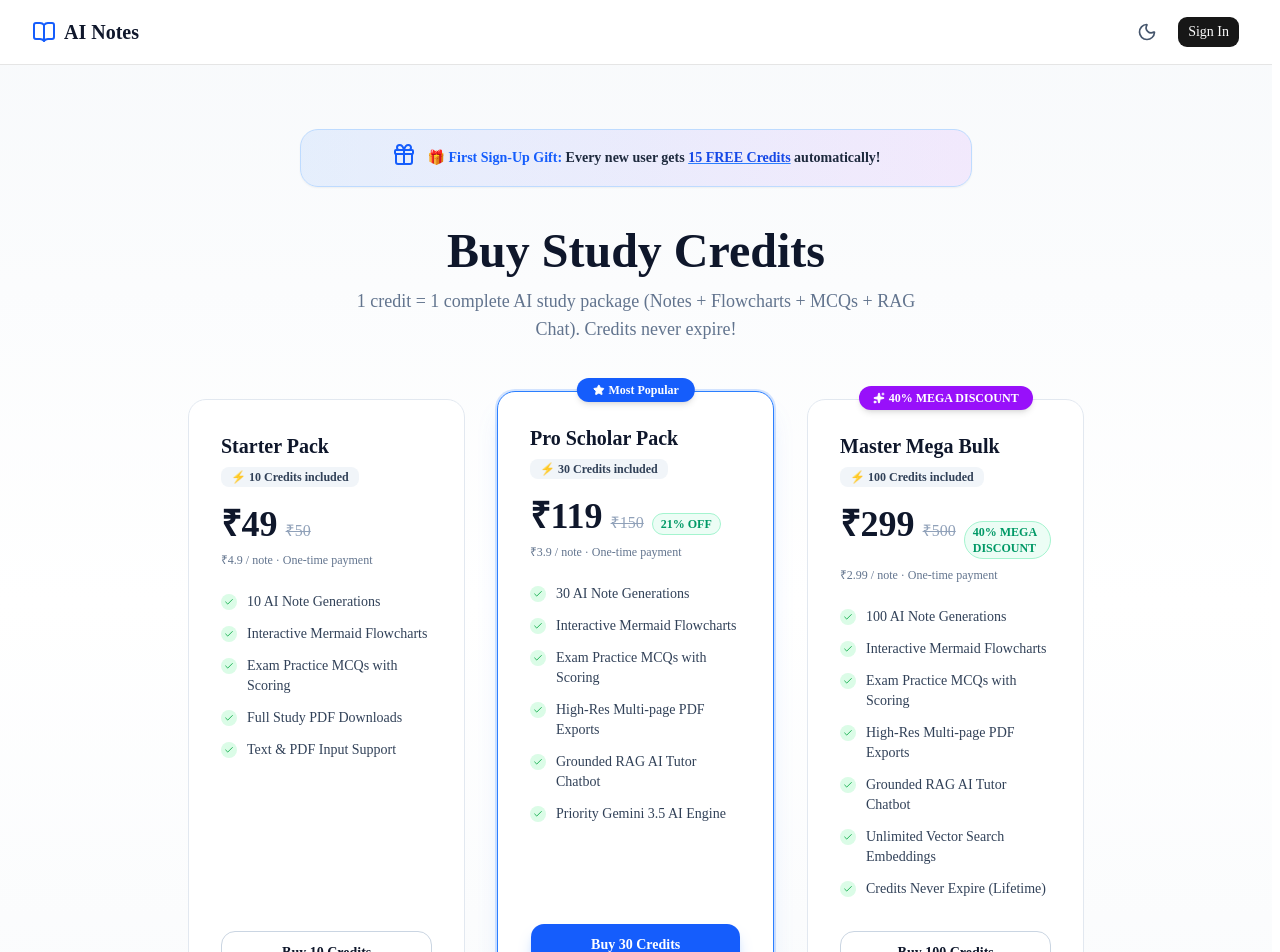
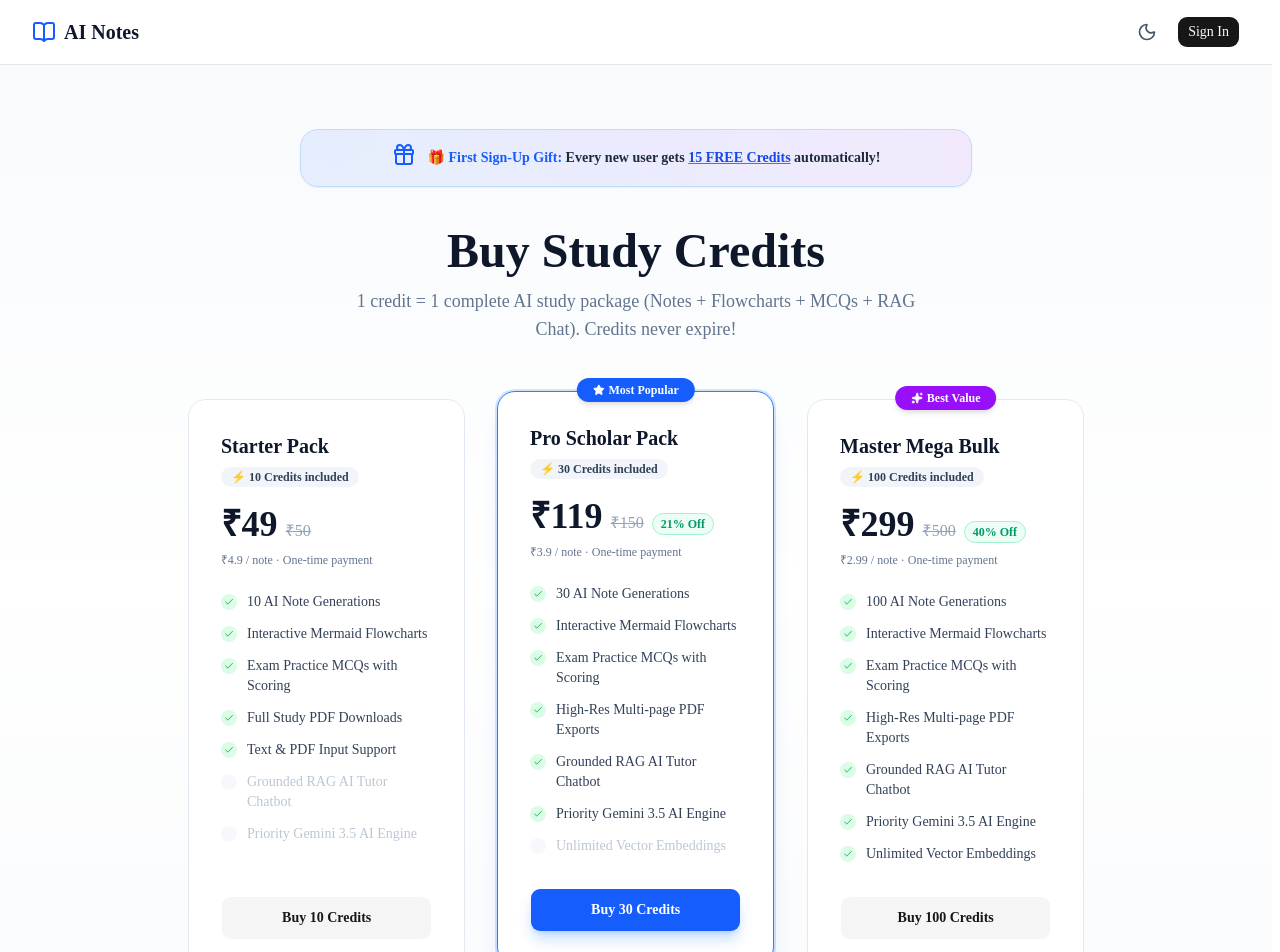
Before and after one commit to r4-rahul123/ai-notes-generator, a Next.js app: page /pricing in a window 1280 px wide. Shown: the top 952 px of the page. Built offline with nearby package versions, Linux system fonts and the light colour scheme; no server answers.

Commit message:
fix: UI usability improvements for dashboard and pricing

```diff
--- a/src/app/page.tsx
+++ b/src/app/page.tsx
@@ -99,7 +99,7 @@ export default function Home() {
             {highlights.map((h, i) => (
               <div
                 key={i}
-                className="flex items-center gap-1.5 px-3 py-1 rounded-lg bg-slate-100 dark:bg-slate-800/80 border border-slate-200 dark:border-slate-700 shadow-2xs"
+                className="flex items-center gap-1.5 px-2 py-1 text-slate-600 dark:text-slate-400"
               >
                 {h.icon}
                 <span>{h.label}</span>
@@ -109,7 +109,7 @@ export default function Home() {
         </div>
 
         {/* How It Works / 3 Interactive Guide Cards */}
-        <div className="space-y-6 pt-4">
+        <div className="space-y-6 pt-12">
           <div className="text-center space-y-1">
             <h2 className="text-xl sm:text-2xl font-bold text-slate-900 dark:text-white">
               How AI Notes Works
@@ -124,7 +124,7 @@ export default function Home() {
               <Link
                 key={item.title}
                 href={item.href}
-                className="group relative bg-white dark:bg-white/[0.04] backdrop-blur-xl p-6 rounded-2xl border border-slate-200/80 dark:border-white/[0.08] shadow-xs hover:shadow-md hover:border-blue-400 dark:hover:border-blue-500 transition-all duration-200 flex flex-col justify-between"
+                className="group relative bg-white dark:bg-white/[0.04] backdrop-blur-xl p-6 pb-8 rounded-2xl border border-slate-200/80 dark:border-white/[0.08] shadow-xs hover:shadow-md hover:-translate-y-1 hover:border-blue-400 dark:hover:border-blue-500 transition-all duration-200 flex flex-col justify-between"
               >
                 <div>
                   {/* Top Bar: Icon + Step Badge */}
@@ -133,7 +133,7 @@ export default function Home() {
                       {item.icon}
                     </div>
                     <span
-                      className={`text-[11px] font-bold px-2.5 py-0.5 rounded-full border ${item.badgeColor}`}
+                      className={`text-xs font-bold px-2.5 py-0.5 rounded-full border ${item.badgeColor}`}
                     >
                       {item.badge}
                     </span>
--- a/src/app/pricing/page.tsx
+++ b/src/app/pricing/page.tsx
@@ -19,11 +19,13 @@ const packages = [
     badge: null,
     popular: false,
     features: [
-      "10 AI Note Generations",
-      "Interactive Mermaid Flowcharts",
-      "Exam Practice MCQs with Scoring",
-      "Full Study PDF Downloads",
-      "Text & PDF Input Support",
+      { text: "10 AI Note Generations", active: true },
+      { text: "Interactive Mermaid Flowcharts", active: true },
+      { text: "Exam Practice MCQs with Scoring", active: true },
+      { text: "Full Study PDF Downloads", active: true },
+      { text: "Text & PDF Input Support", active: true },
+      { text: "Grounded RAG AI Tutor Chatbot", active: false },
+      { text: "Priority Gemini 3.5 AI Engine", active: false },
     ],
     color: "blue",
   },
@@ -34,17 +36,18 @@ const packages = [
     price: 119,
     priceString: "₹119",
     originalPrice: "₹150",
-    discount: "21% OFF",
+    discount: "21% Off",
     perCredit: "₹3.9 / note",
     badge: "Most Popular",
     popular: true,
     features: [
-      "30 AI Note Generations",
-      "Interactive Mermaid Flowcharts",
-      "Exam Practice MCQs with Scoring",
-      "High-Res Multi-page PDF Exports",
-      "Grounded RAG AI Tutor Chatbot",
-      "Priority Gemini 3.5 AI Engine",
+      { text: "30 AI Note Generations", active: true },
+      { text: "Interactive Mermaid Flowcharts", active: true },
+      { text: "Exam Practice MCQs with Scoring", active: true },
+      { text: "High-Res Multi-page PDF Exports", active: true },
+      { text: "Grounded RAG AI Tutor Chatbot", active: true },
+      { text: "Priority Gemini 3.5 AI Engine", active: true },
+      { text: "Unlimited Vector Embeddings", active: false },
     ],
     color: "blue",
   },
@@ -55,18 +58,18 @@ const packages = [
     price: 299,
     priceString: "₹299",
     originalPrice: "₹500",
-    discount: "40% MEGA DISCOUNT",
+    discount: "40% Off",
     perCredit: "₹2.99 / note",
     badge: "Best Value",
     popular: false,
     features: [
-      "100 AI Note Generations",
-      "Interactive Mermaid Flowcharts",
-      "Exam Practice MCQs with Scoring",
-      "High-Res Multi-page PDF Exports",
-      "Grounded RAG AI Tutor Chatbot",
-      "Unlimited Vector Search Embeddings",
-      "Credits Never Expire (Lifetime)",
+      { text: "100 AI Note Generations", active: true },
+      { text: "Interactive Mermaid Flowcharts", active: true },
+      { text: "Exam Practice MCQs with Scoring", active: true },
+      { text: "High-Res Multi-page PDF Exports", active: true },
+      { text: "Grounded RAG AI Tutor Chatbot", active: true },
+      { text: "Priority Gemini 3.5 AI Engine", active: true },
+      { text: "Unlimited Vector Embeddings", active: true },
     ],
     color: "purple",
   },
@@ -189,20 +192,16 @@ export default function PricingPage() {
                 }`}
               >
                 {/* Badges */}
-                {pkg.popular && (
-                  <div className="absolute -top-3.5 left-1/2 -translate-x-1/2 bg-blue-600 text-white px-4 py-1 rounded-full text-xs font-bold flex items-center gap-1 shadow-md whitespace-nowrap">
-                    <Star className="h-3 w-3 fill-white" /> {pkg.badge}
-                  </div>
-                )}
-                {pkg.discount && !pkg.popular && (
-                  <div className="absolute -top-3.5 left-1/2 -translate-x-1/2 bg-purple-600 text-white px-3.5 py-1 rounded-full text-xs font-bold flex items-center gap-1 shadow-md whitespace-nowrap">
-                    <Sparkles className="h-3 w-3 fill-white" /> {pkg.discount}
+                {pkg.badge && (
+                  <div className={`absolute -top-3.5 left-1/2 -translate-x-1/2 ${pkg.popular ? "bg-blue-600" : "bg-purple-600"} text-white px-4 py-1 rounded-full text-xs font-bold flex items-center gap-1 shadow-md whitespace-nowrap`}>
+                    {pkg.popular ? <Star className="h-3 w-3 fill-white" /> : <Sparkles className="h-3 w-3 fill-white" />}
+                    {pkg.badge}
                   </div>
                 )}
 
                 <div className="mb-4">
                   <h2 className="text-xl font-bold text-slate-900 dark:text-white mb-1">{pkg.name}</h2>
-                  <div className="inline-flex items-center gap-1.5 px-2.5 py-0.5 rounded-md bg-slate-100 dark:bg-slate-700/80 text-slate-700 dark:text-slate-300 text-xs font-bold">
+                  <div className="inline-flex items-center gap-1.5 px-2.5 py-0.5 rounded-lg bg-slate-100 dark:bg-slate-700/80 text-slate-700 dark:text-slate-300 text-xs font-bold">
                     ⚡ {pkg.credits} Credits included
                   </div>
                 </div>
@@ -227,22 +226,22 @@ export default function PricingPage() {
 
                 <ul className="space-y-3 mb-8 flex-1">
                   {pkg.features.map((f) => (
-                    <li key={f} className="flex items-start gap-2.5 text-xs sm:text-sm text-slate-700 dark:text-slate-300">
-                      <div className="w-4 h-4 rounded-full bg-green-100 dark:bg-green-950/40 flex items-center justify-center flex-shrink-0 mt-0.5">
-                        <Check className="h-2.5 w-2.5 text-green-600 dark:text-green-400" />
+                    <li key={f.text} className={`flex items-start gap-2.5 text-xs sm:text-sm ${f.active ? 'text-slate-700 dark:text-slate-300' : 'text-slate-400 dark:text-slate-600 opacity-60'}`}>
+                      <div className={`w-4 h-4 rounded-full flex items-center justify-center flex-shrink-0 mt-0.5 ${f.active ? 'bg-green-100 dark:bg-green-950/40' : 'bg-slate-100 dark:bg-slate-800'}`}>
+                        {f.active && <Check className="h-2.5 w-2.5 text-green-600 dark:text-green-400" />}
                       </div>
-                      <span>{f}</span>
+                      <span>{f.text}</span>
                     </li>
                   ))}
                 </ul>
 
                 <Button
-                  className={`w-full h-11 font-semibold rounded-xl ${
+                  className={`w-full h-11 font-semibold ${
                     pkg.popular
                       ? "bg-blue-600 hover:bg-blue-700 text-white shadow-lg shadow-blue-500/25"
-                      : "border-slate-300 dark:border-slate-600 hover:bg-slate-100 dark:hover:bg-slate-700"
+                      : ""
                   }`}
-                  variant={pkg.popular ? "default" : "outline"}
+                  variant={pkg.popular ? "default" : "secondary"}
                   onClick={() => handleCheckout(pkg)}
                   disabled={loading !== null}
                 >
--- a/src/components/Navbar.tsx
+++ b/src/components/Navbar.tsx
@@ -27,7 +27,7 @@ export default async function Navbar() {
                   <Button variant="ghost" className="dark:text-slate-200 dark:hover:bg-slate-800">Dashboard</Button>
                 </Link>
                 <Link href="/pricing">
-                  <Button variant="ghost" className="dark:text-slate-200 dark:hover:bg-slate-800">Buy Credits</Button>
+                  <Button variant="secondary" className="dark:text-slate-200">Buy Credits</Button>
                 </Link>
                 <UserButton />
               </>
```
Also changed, not shown: src/components/DashboardClient.tsx (+28 -24 lines), 1 other file (tests, documents, lock files or other folders).
